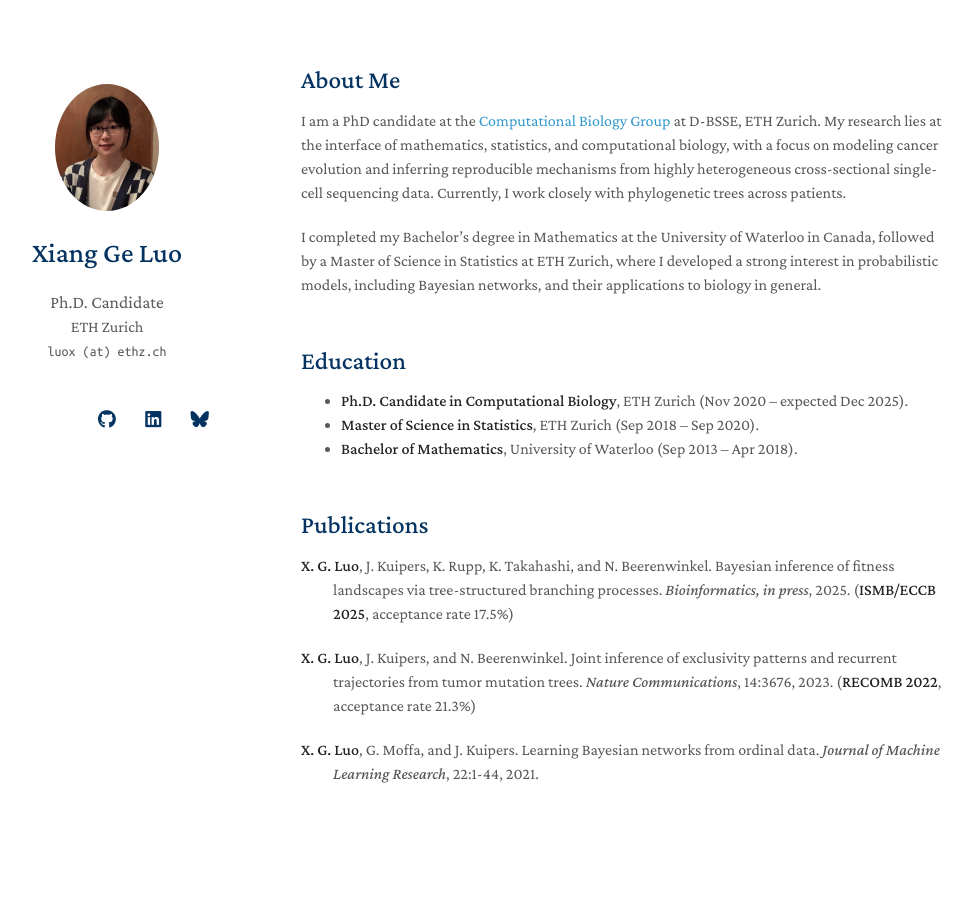
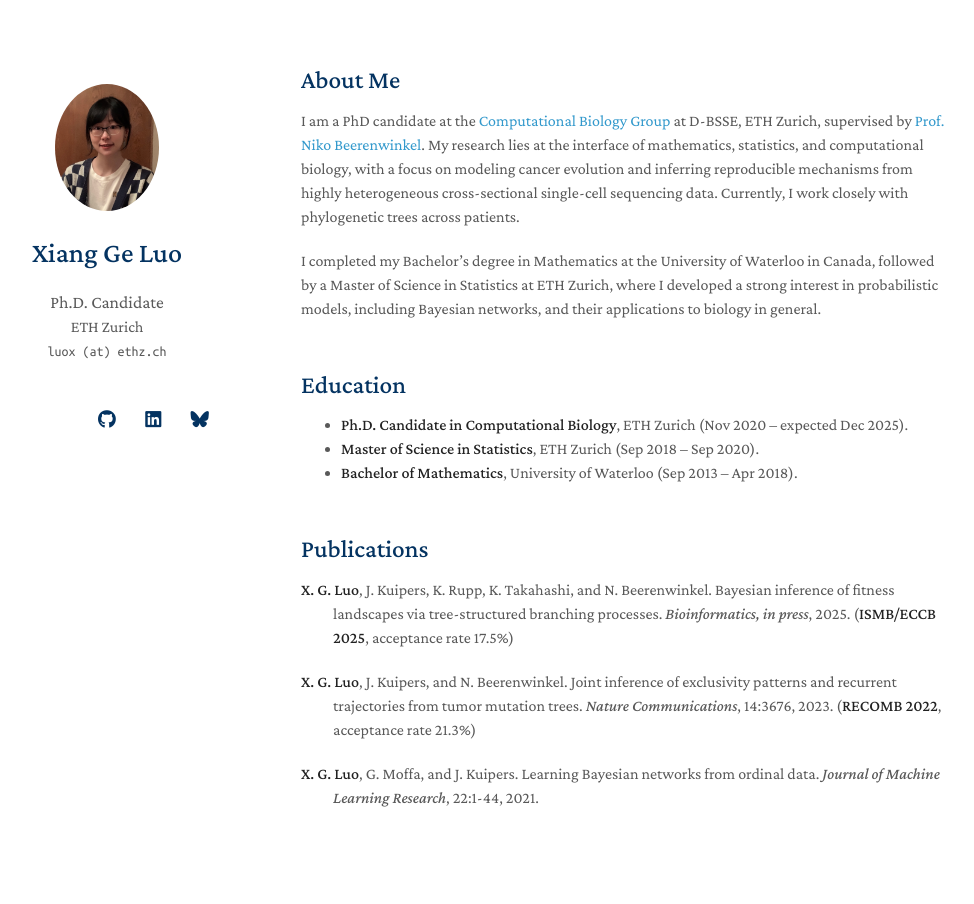
Before and after one commit to xgluo/xgluo.github.io, a Jekyll site: the page built from index.md, in a window 1280 px wide. Shown: the whole page, without its empty margins (169-1143 px from the left). Built offline with Jekyll 4.4.1, drawn with Linux system fonts in a browser that asks for light colours; nearby versions of some CDN libraries; a style sheet for code colours, icons or effects is not loaded.

Commit message:
Add supervisor

```diff
--- a/_includes/aboutme.md
+++ b/_includes/aboutme.md
@@ -1,5 +1,5 @@
 ## About Me
 
-I am a PhD candidate at the [Computational Biology Group](https://bsse.ethz.ch/cbg) at D-BSSE, ETH Zurich. My research lies at the interface of mathematics, statistics, and computational biology, with a focus on modeling cancer evolution and inferring reproducible mechanisms from highly heterogeneous cross-sectional single-cell sequencing data. Currently, I work closely with phylogenetic trees across patients.
+I am a PhD candidate at the [Computational Biology Group](https://bsse.ethz.ch/cbg) at D-BSSE, ETH Zurich, supervised by [Prof. Niko Beerenwinkel](https://bsse.ethz.ch/cbg/group/people/person-detail.MTQ5NDE3.TGlzdC81MTYsOTQ0ODM3Mzc2.html). My research lies at the interface of mathematics, statistics, and computational biology, with a focus on modeling cancer evolution and inferring reproducible mechanisms from highly heterogeneous cross-sectional single-cell sequencing data. Currently, I work closely with phylogenetic trees across patients.
 
 I completed my Bachelor's degree in Mathematics at the University of Waterloo in Canada, followed by a Master of Science in Statistics at ETH Zurich, where I developed a strong interest in probabilistic models, including Bayesian networks, and their applications to biology in general.
```
